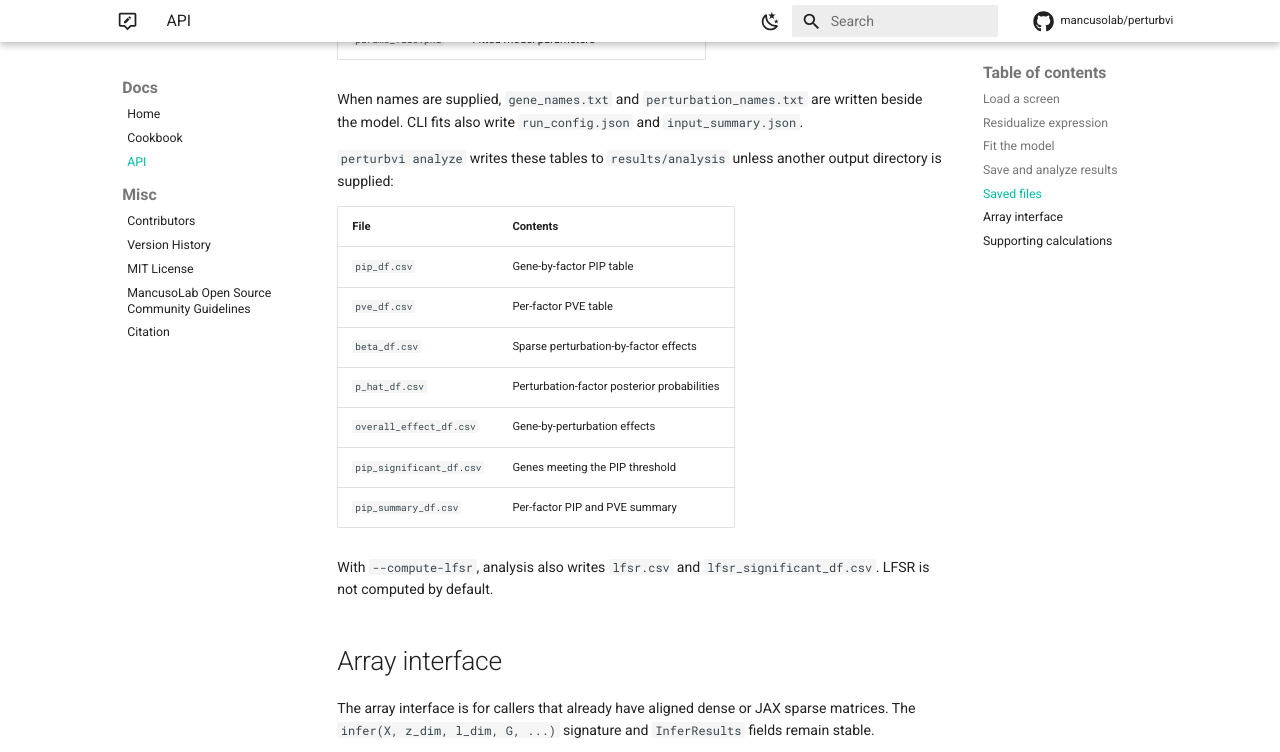
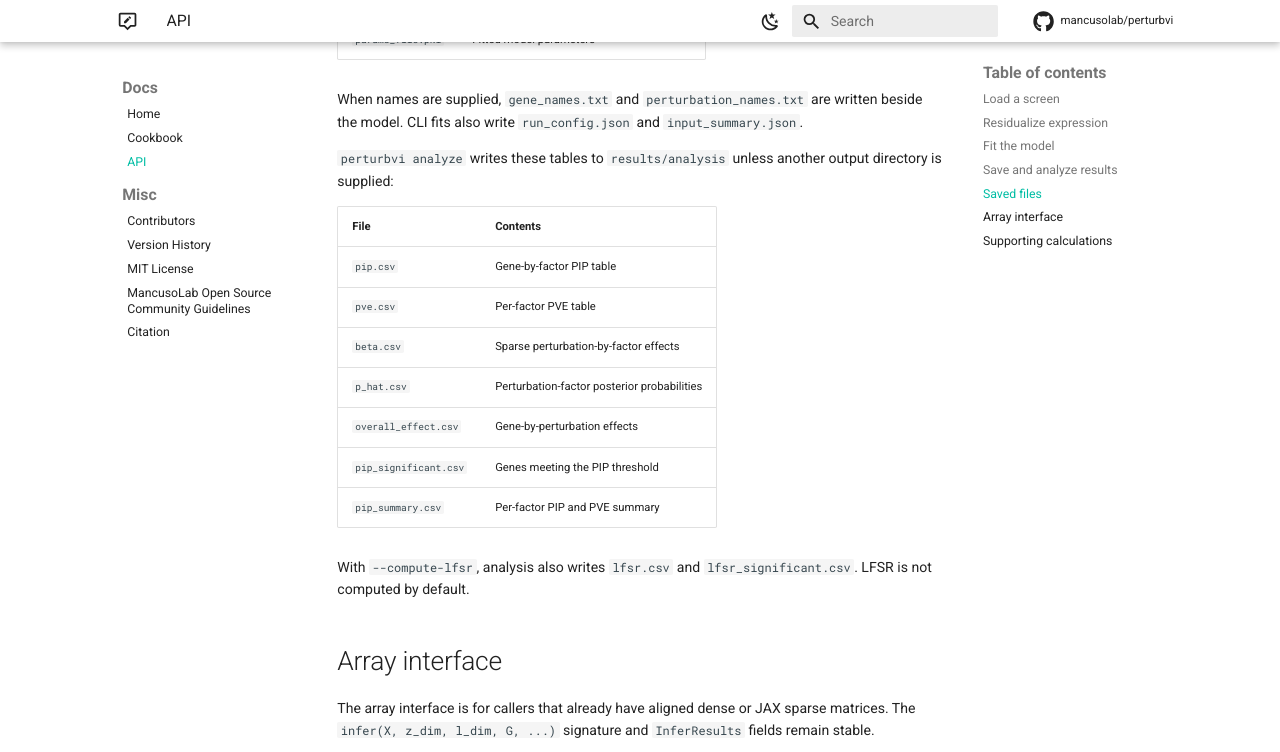
Before and after one commit to mancusolab/perturbvi, an MkDocs documentation site: the page built from docs/api.md, in a window 1280 px wide and 900 px high, scrolled down 1685 px, cut to the strip 0-752 px from the top of the window. Built offline with MkDocs 1.6.1 and Material for MkDocs 9.7.7, drawn with Linux system fonts in a browser that asks for light colours; comment, search, counter and statistics services are not loaded.

Commit message:
chore: cleanup

```diff
--- a/docs/api.md
+++ b/docs/api.md
@@ -51,16 +51,16 @@ output directory is supplied:
 
 | File | Contents |
 |---|---|
-| `pip_df.csv` | Gene-by-factor PIP table |
-| `pve_df.csv` | Per-factor PVE table |
-| `beta_df.csv` | Sparse perturbation-by-factor effects |
-| `p_hat_df.csv` | Perturbation-factor posterior probabilities |
-| `overall_effect_df.csv` | Gene-by-perturbation effects |
-| `pip_significant_df.csv` | Genes meeting the PIP threshold |
-| `pip_summary_df.csv` | Per-factor PIP and PVE summary |
+| `pip.csv` | Gene-by-factor PIP table |
+| `pve.csv` | Per-factor PVE table |
+| `beta.csv` | Sparse perturbation-by-factor effects |
+| `p_hat.csv` | Perturbation-factor posterior probabilities |
+| `overall_effect.csv` | Gene-by-perturbation effects |
+| `pip_significant.csv` | Genes meeting the PIP threshold |
+| `pip_summary.csv` | Per-factor PIP and PVE summary |
 
 With `--compute-lfsr`, analysis also writes `lfsr.csv` and
-`lfsr_significant_df.csv`. LFSR is not computed by default.
+`lfsr_significant.csv`. LFSR is not computed by default.
 
 ## Array interface
 
```
Also changed, not shown: README.md (+4 -4 lines), 5 other files.
